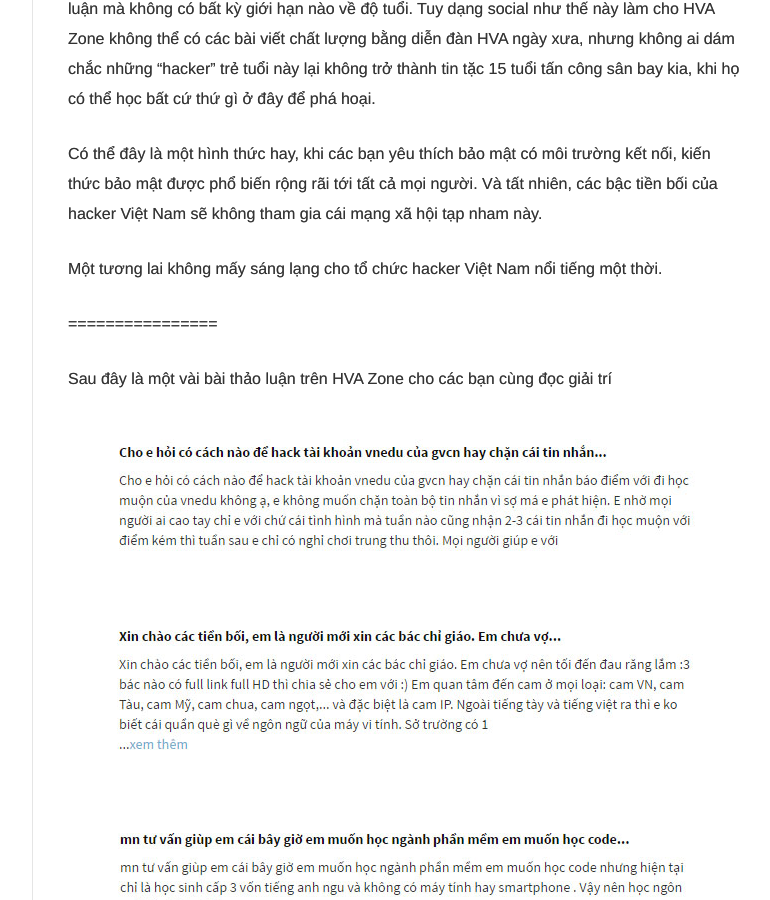
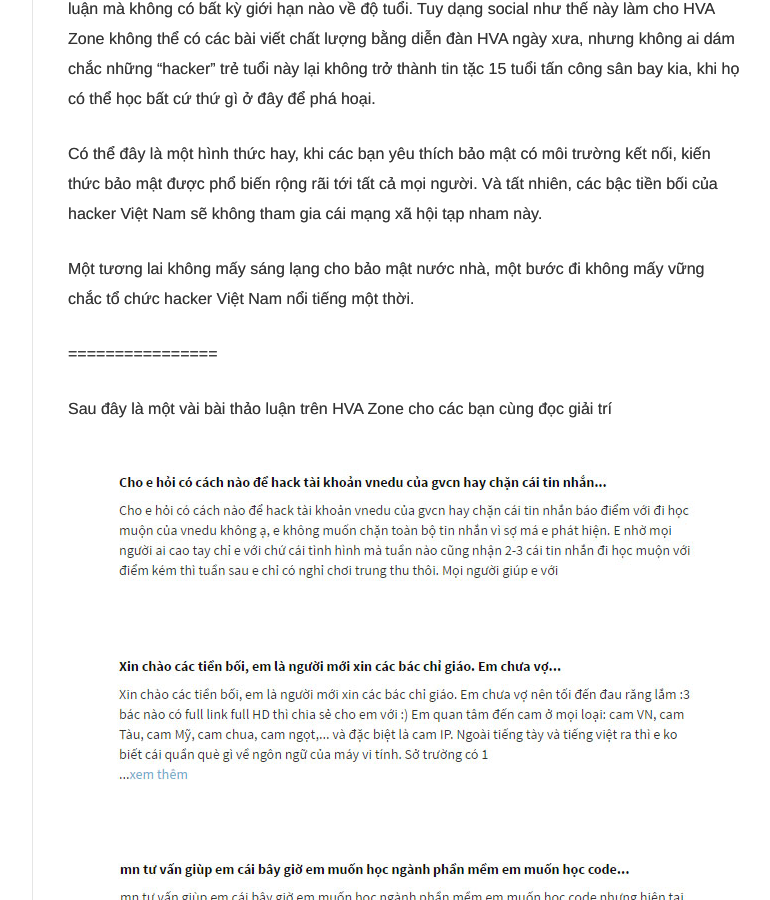
Before and after one commit to nguyentest/laptrinhcuocsong, a Jekyll site: the page built from _posts/2017-03-14-that-vong-su-tro-lai-cua-hiep-hoi-hacker-viet-nam-hva.md, in a window 1280 px wide and 900 px high, scrolled down 731 px. Shown: the whole window, without its empty margins (378-1148 px from the left). Built offline with Jekyll 4.4.1, drawn with Linux system fonts in a browser that asks for light colours.

Commit message:
Update 2017-03-14-that-vong-su-tro-lai-cua-hiep-hoi-hacker-viet-nam-hva.md

```diff
--- a/_posts/2017-03-14-that-vong-su-tro-lai-cua-hiep-hoi-hacker-viet-nam-hva.md
+++ b/_posts/2017-03-14-that-vong-su-tro-lai-cua-hiep-hoi-hacker-viet-nam-hva.md
@@ -23,7 +23,7 @@
 
 Có thể đây là một hình thức hay, khi các bạn yêu thích bảo mật có môi trường kết nối, kiến thức bảo mật được phổ biến rộng rãi tới tất cả mọi người. Và tất nhiên, các bậc tiền bối của hacker Việt Nam sẽ không tham gia cái mạng xã hội tạp nham này.
 
-Một tương lai không mấy sáng lạng cho tổ chức hacker Việt Nam nổi tiếng một thời.
+Một tương lai không mấy sáng lạng cho bảo mật nước nhà, một bước đi không mấy vững chắc tổ chức hacker Việt Nam nổi tiếng một thời.
 
 ================
 
```
